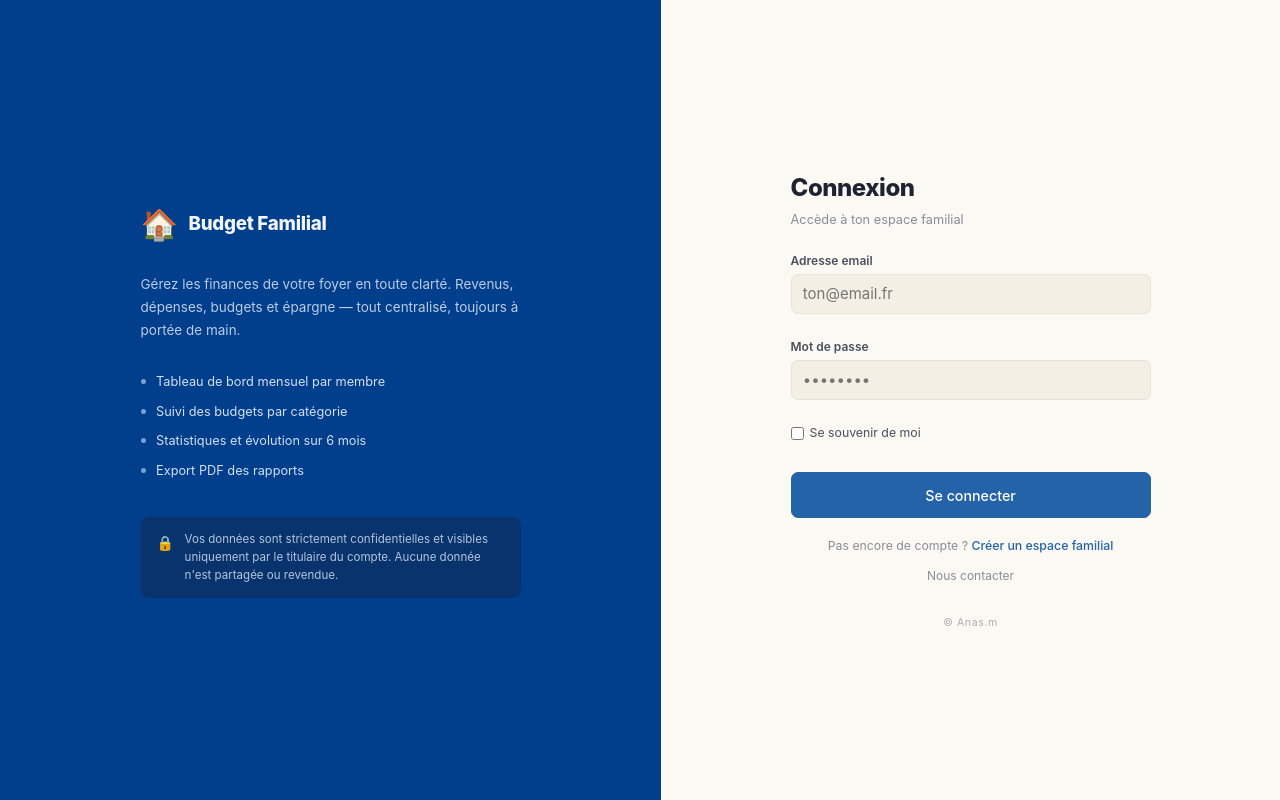
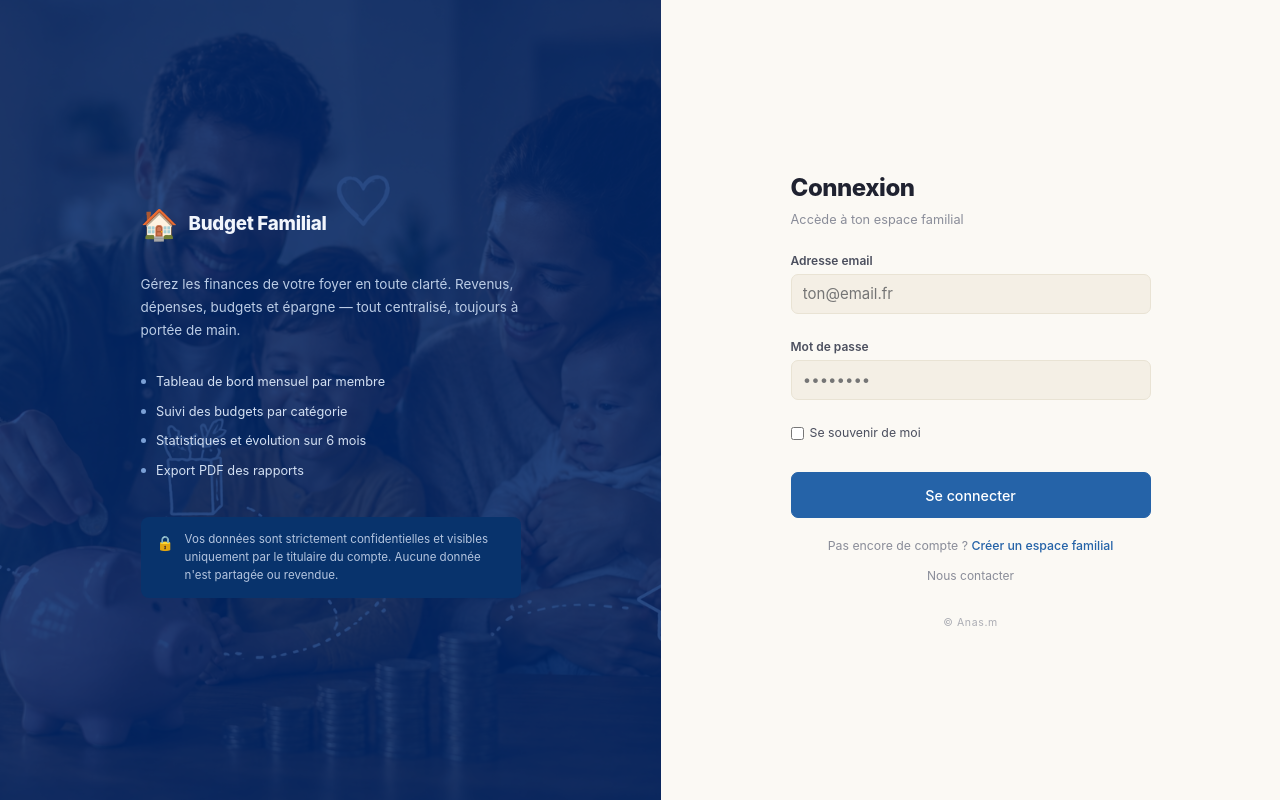
Before and after one commit to liammoussaoui1104-star/budget-web, a Flask app: page /login in a window 1280 px wide. Run offline with Flask 3, Linux system fonts and the light colour scheme.

Commit message:
Ajout image page de connexion

```diff
--- a/static/style.css
+++ b/static/style.css
@@ -689,14 +689,28 @@ img { display: block; max-width: 100%; }
 .login-brand {
   flex: 1.05;
   background: oklch(38% 0.14 258);
+  background-image: url('/static/hero.jpg');
+  background-size: cover;
+  background-position: center;
   display: flex;
   align-items: center;
   justify-content: center;
   padding: 3.5rem 3rem;
+  position: relative;
+  overflow: hidden;
+}
+.login-brand::before {
+  content: '';
+  position: absolute;
+  inset: 0;
+  background: oklch(30% 0.13 258 / 0.84);
+  z-index: 0;
 }
 .login-brand-inner {
   max-width: 380px;
   width: 100%;
+  position: relative;
+  z-index: 1;
 }
 .login-logo-mark {
   display: flex;
```
Also changed, not shown: static/hero.jpg (added).
